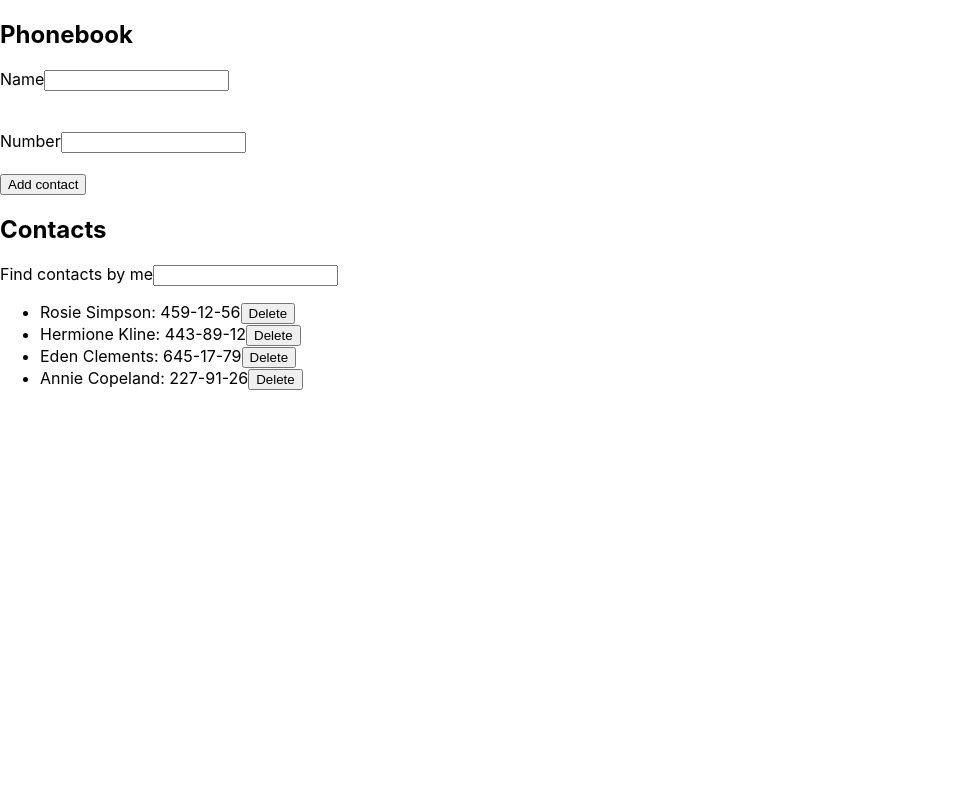
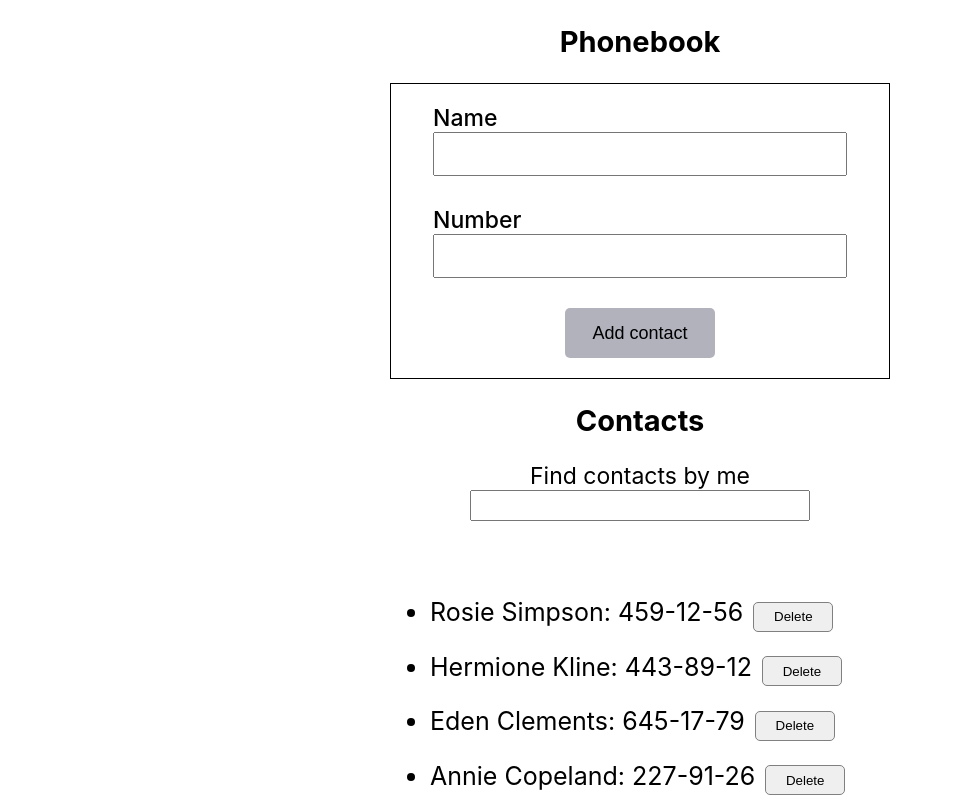
Before and after one commit to mariastetciuk/goit-react-hw-02-phonebook, a React (Create React App) app: page / in a window 1280 px wide. Shown: the whole page, without its empty margins (0-953 px from the left). Built offline with nearby package versions, Linux system fonts and the light colour scheme.

Commit message:
add css style

```diff
--- a/src/components/App.jsx
+++ b/src/components/App.jsx
@@ -2,6 +2,7 @@ import { Component } from 'react';
 import { ContactForm } from './ContactForm/ContactForm';
 import { ContactList } from './ContactList/ContactList';
 import { Filter } from './Filter/Filter';
+import css from './App.module.css';
 
 export class App extends Component {
   state = {
@@ -48,7 +49,7 @@ export class App extends Component {
       return contact.name.toLowerCase() !== name.toLowerCase();
     });
 
-    this.setState(prevState => {
+    this.setState(() => {
       return {
         contacts: [...contacts],
       };
@@ -57,16 +58,16 @@ export class App extends Component {
 
   render() {
     return (
-      <>
-        <h2>Phonebook</h2>
+      <div className={css.container}>
+        <h2 className={css.title}>Phonebook</h2>
         <ContactForm addContact={this.addContact} />
-        <h2>Contacts</h2>
+        <h2 className={css.title}>Contacts</h2>
         <Filter hendleFilterChange={this.handleInputChange} />
         <ContactList
           contacts={this.filterContacts()}
           deleteContact={this.deleteContact}
         />
-      </>
+      </div>
     );
   }
 }
--- /dev/null
+++ b/src/components/App.module.css
@@ -0,0 +1,12 @@
+.container {
+  width: 500px;
+  margin: 0 auto;
+  display: flex;
+  flex-direction: column;
+  justify-content: center;
+  align-items: center;
+}
+
+.title {
+  font-size: 29px;
+}
--- a/src/components/ContactForm/ContactForm.jsx
+++ b/src/components/ContactForm/ContactForm.jsx
@@ -1,5 +1,7 @@
 import { Component } from 'react';
 import { nanoid } from 'nanoid';
+import PropTypes from 'prop-types';
+import css from './ContactForm.module.css';
 
 export class ContactForm extends Component {
   state = {
@@ -25,71 +27,39 @@ export class ContactForm extends Component {
 
   render() {
     return (
-      <form onSubmit={this.handleFormSubmit}>
-        <label htmlFor="">
+      <form className={css.form} onSubmit={this.handleFormSubmit}>
+        <label className={css.label} htmlFor="">
           Name
           <input
+            className={css.input}
             type="text"
             name="name"
+            value={this.state.name}
             pattern="^[a-zA-Zа-яА-Я]+(([' -][a-zA-Zа-яА-Я ])?[a-zA-Zа-яА-Я]*)*$"
             title="Name may contain only letters, apostrophe, dash and spaces. For example Adrian, Jacob Mercer, Charles de Batz de Castelmore d'Artagnan"
             required
             onChange={this.handleInputChange}
           />
         </label>
-        <br />
-        <br />
-        <br />
-        <label htmlFor="">
+        <label className={css.label} htmlFor="">
           Number
           <input
+            className={css.input}
             type="tel"
             name="number"
+            value={this.state.number}
             pattern="\+?\d{1,4}?[-.\s]?\(?\d{1,3}?\)?[-.\s]?\d{1,4}[-.\s]?\d{1,4}[-.\s]?\d{1,9}"
             title="Phone number must be digits and can contain spaces, dashes, parentheses and can start with +"
             required
             onChange={this.handleInputChange}
           />
         </label>
-        <br />
-        <br />
-        <input type="submit" value="Add contact" />
+        <input className={css.btn} type="submit" value="Add contact" />
       </form>
     );
   }
 }
 
-// export function ContactForm({ handleFormSubmit, handleInputChange }) {
-//   return (
-//     <form onSubmit={handleFormSubmit}>
-//       <label htmlFor="">
-//         Name
-//         <input
-//           type="text"
-//           name="name"
-//           pattern="^[a-zA-Zа-яА-Я]+(([' -][a-zA-Zа-яА-Я ])?[a-zA-Zа-яА-Я]*)*$"
-//           title="Name may contain only letters, apostrophe, dash and spaces. For example Adrian, Jacob Mercer, Charles de Batz de Castelmore d'Artagnan"
-//           required
-//           onChange={handleInputChange}
-//         />
-//       </label>
-//       <br />
-//       <br />
-//       <br />
-//       <label htmlFor="">
-//         Number
-//         <input
-//           type="tel"
-//           name="number"
-//           pattern="\+?\d{1,4}?[-.\s]?\(?\d{1,3}?\)?[-.\s]?\d{1,4}[-.\s]?\d{1,4}[-.\s]?\d{1,9}"
-//           title="Phone number must be digits and can contain spaces, dashes, parentheses and can start with +"
-//           required
-//           onChange={handleInputChange}
-//         />
-//       </label>
-//       <br />
-//       <br />
-//       <input type="submit" value="Add contact" />
-//     </form>
-//   );
-// }
+ContactForm.propTypes = {
+  addContact: PropTypes.func.isRequired,
+};
--- a/src/components/ContactForm/ContactForm.module.css
+++ b/src/components/ContactForm/ContactForm.module.css
@@ -0,0 +1,45 @@
+.form {
+  display: flex;
+  flex-wrap: wrap;
+  justify-content: center;
+  border: 1px solid black;
+  padding: 20px 20px;
+}
+
+.label {
+  text-transform: capitalize;
+  margin-bottom: 30px;
+  font-size: 23px;
+  font-weight: 500;
+}
+
+.input {
+  display: block;
+  width: 400px;
+  height: 30px;
+  padding: 5px;
+  font-size: 23px;
+}
+
+.input:hover,
+.input:focus {
+  outline: 1px solid rgb(90, 170, 221);
+}
+
+.btn {
+  width: 150px;
+  height: 50px;
+  background-color: rgba(147, 147, 162, 0.705);
+  border: none;
+  font-size: 18px;
+  cursor: pointer;
+  border-radius: 5px;
+  transition: color 250ms cubic-bezier(0.4, 0, 0.2, 1),
+    background-color 250ms cubic-bezier(0.4, 0, 0.2, 1);
+}
+
+.btn:hover,
+.btn:focus {
+  background-color: rgb(24, 24, 112);
+  color: bisque;
+}
--- a/src/components/ContactList/ContactList.jsx
+++ b/src/components/ContactList/ContactList.jsx
@@ -1,11 +1,18 @@
+import PropTypes from 'prop-types';
+import css from './ContactList.module.css';
+
 export function ContactList({ contacts, deleteContact }) {
   return (
-    <ul>
+    <ul className={css.contacts__list}>
       {contacts.map(({ id, name, number }) => {
         return (
-          <li key={id}>
-            {name}: <span>{number}</span>
-            <button type="button" onClick={() => deleteContact(name)}>
+          <li className={css.contacts__item} key={id}>
+            {name}: <span className={css.contacts__span}>{number}</span>
+            <button
+              className={css.contacts__btn}
+              type="button"
+              onClick={() => deleteContact(name)}
+            >
               Delete
             </button>
           </li>
@@ -14,3 +21,14 @@ export function ContactList({ contacts, deleteContact }) {
     </ul>
   );
 }
+
+ContactList.propTypes = {
+  contacts: PropTypes.arrayOf(
+    PropTypes.exact({
+      id: PropTypes.string.isRequired,
+      name: PropTypes.string.isRequired,
+      number: PropTypes.string.isRequired,
+    })
+  ),
+  deleteContact: PropTypes.func.isRequired,
+};
--- a/src/components/ContactList/ContactList.module.css
+++ b/src/components/ContactList/ContactList.module.css
@@ -0,0 +1,31 @@
+.contacts__list {
+  display: flex;
+  flex-wrap: wrap;
+  gap: 20px;
+}
+
+.contacts__item {
+  /* display: flex; */
+  align-items: center;
+  font-size: 25px;
+  gap: 10px;
+}
+.contacts__span {
+  margin-right: 10px;
+}
+
+.contacts__btn {
+  border: 1px solid gray;
+  width: 80px;
+  height: 30px;
+  cursor: pointer;
+  border-radius: 5px;
+  transition: color 250ms cubic-bezier(0.4, 0, 0.2, 1),
+    background-color 250ms cubic-bezier(0.4, 0, 0.2, 1);
+}
+
+.contacts__btn:hover,
+.contacts__btn:focus {
+  background-color: rgb(216, 79, 25);
+  color: rgba(225, 227, 237, 0.761);
+}
--- a/src/components/Filter/Filter.jsx
+++ b/src/components/Filter/Filter.jsx
@@ -1,8 +1,20 @@
+import PropTypes from 'prop-types';
+import css from './Filter.module.css';
+
 export function Filter({ hendleFilterChange }) {
   return (
-    <label htmlFor="">
+    <label className={css.label} htmlFor="">
       Find contacts by me
-      <input type="text" name="filter" onChange={hendleFilterChange} />
+      <input
+        className={css.label}
+        type="text"
+        name="filter"
+        onChange={hendleFilterChange}
+      />
     </label>
   );
 }
+
+Filter.propTypes = {
+  hendleFilterChange: PropTypes.func.isRequired,
+};
--- a/src/components/Filter/Filter.module.css
+++ b/src/components/Filter/Filter.module.css
@@ -0,0 +1,22 @@
+.label {
+  margin-bottom: 30px;
+  font-size: 23px;
+  font-weight: 400px;
+  display: flex;
+  flex-wrap: wrap;
+  justify-content: center;
+  padding: 0 20px;
+}
+
+.input {
+  display: block;
+  width: 500px;
+  height: 30px;
+  padding: 5px;
+  font-size: 23px;
+}
+
+.input:hover,
+.input:focus {
+  outline: 1px solid rgb(90, 170, 221);
+}
```
